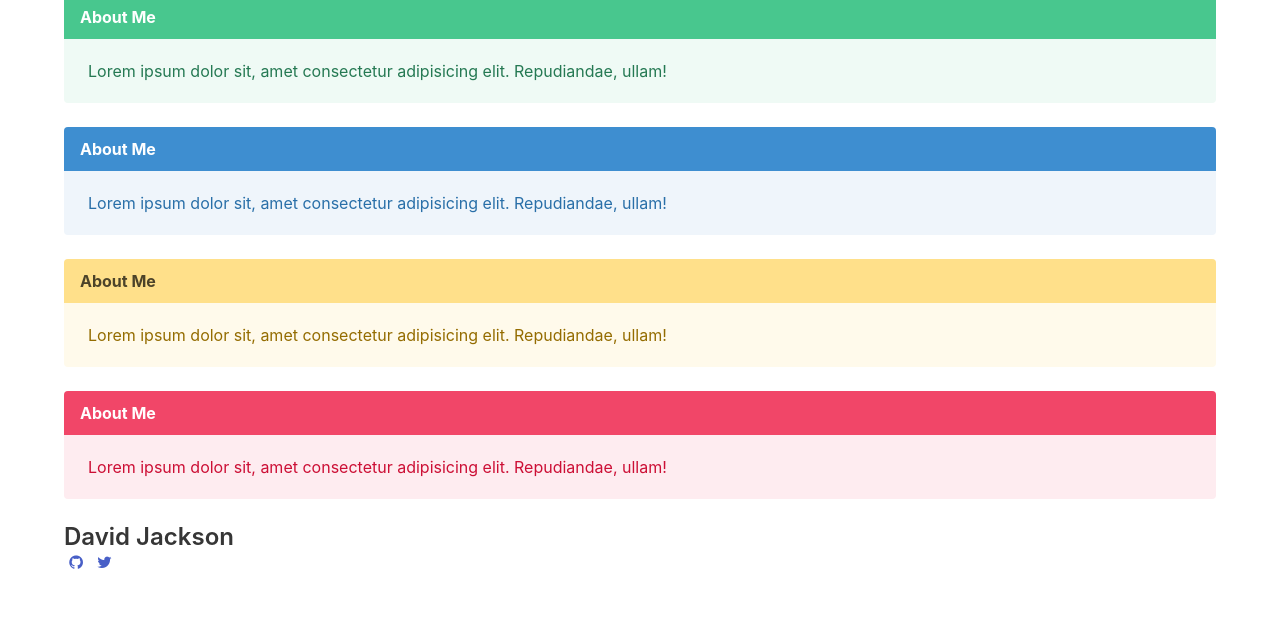
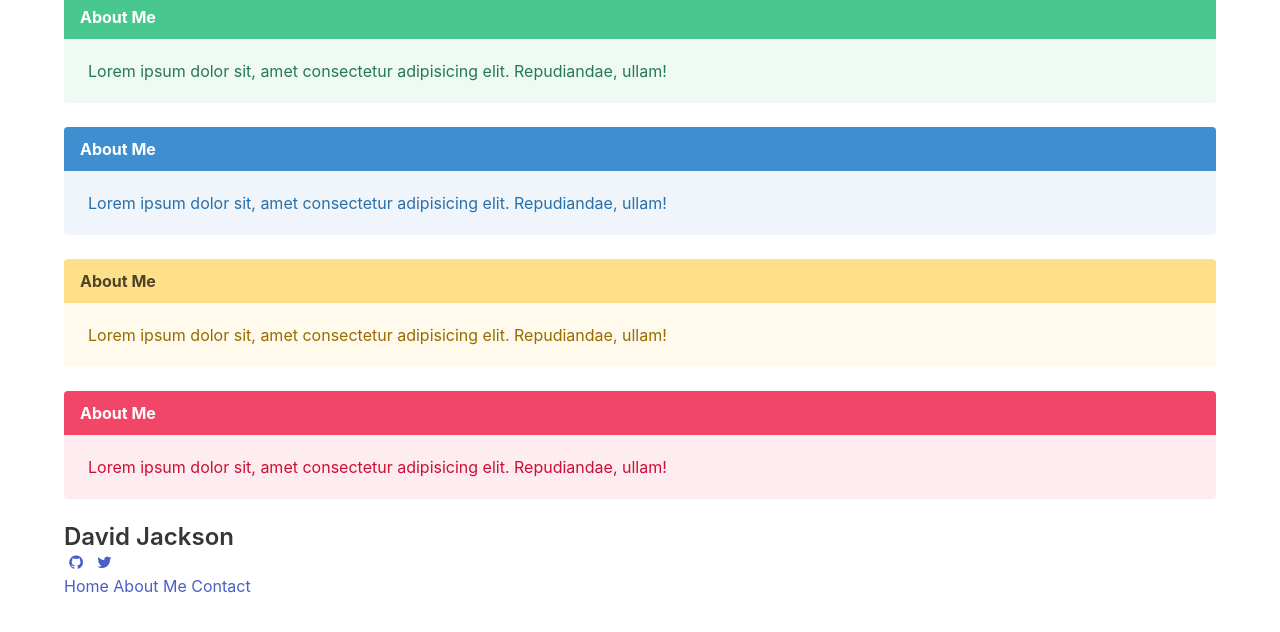
Before and after one commit to CTRLALTAFK/BulmaCSS_Sandbox, a plain HTML site: page index.html in a window 1280 px wide. Shown: the part 1537-2169 px from the top of the page. Drawn offline with nearby package versions, Linux system fonts and the light colour scheme.

Commit message:
Nav bar looks different than tutorial. Home, About Me were supposed to be on the right side of the page not left. Need to go through bulma documentation and see what has changed

```diff
--- a/index.html
+++ b/index.html
@@ -153,7 +153,7 @@
       </article>
     </div>
 
-    <!-- NAV BAR -->
+<!-- NAV BAR -->
     <div class="block">
       <!-- nav.nav(tab) = shortcut -->
       <nav class="nav">
@@ -163,11 +163,12 @@
            <h1 class="title is-4">David Jackson</h1> <!-- brand or logo -->
           </a>
         </div>
+
+        <!-- github and twitter logos for links -->
         <div class="nav-center">
           <a href="#" class="nav-item">
             <span class="icon">
-              <!-- i.fa.fa-github (tab) FONT AWESOME tag names -->
-              <i class="fa fa-github"></i>
+              <i class="fa fa-github"></i><!-- i.fa.fa-github (tab) FONT AWESOME tag names -->
             </span>
             <a href="#" class="nav-item">
               <span class="icon">
@@ -175,17 +176,20 @@
               </span>
           </a>
         </div>
-        <div class="nav-right nav-menu">
-          <a href="#" class="nav-item"></a>
-          <a href="#" class="nav-item"></a>
-          <a href="#" class="nav-item"></a>
-          <a href="#" class="nav-item"></a>
+<!-- Nav bar links -->
+        <div class="nav-right nav-menu is-active"> <!-- is-active makes the menu responsive (changing size wont make it disappear) -->
+          <a href="#" class="nav-item">Home</a>
+          <a href="#" class="nav-item">About Me</a>
+          <a href="#" class="nav-item">Contact</a>
         </div>
       </nav>
     </div>
 
+
+
     <!-- creates margin below so pushes everything up to the middle of screen -->
   <div style="margin-top:500px"></div>
-      </div>
+
+  </div>
   </body>
   </html>
```
